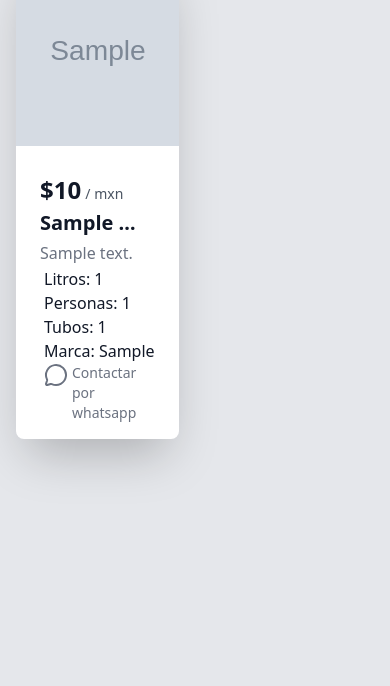
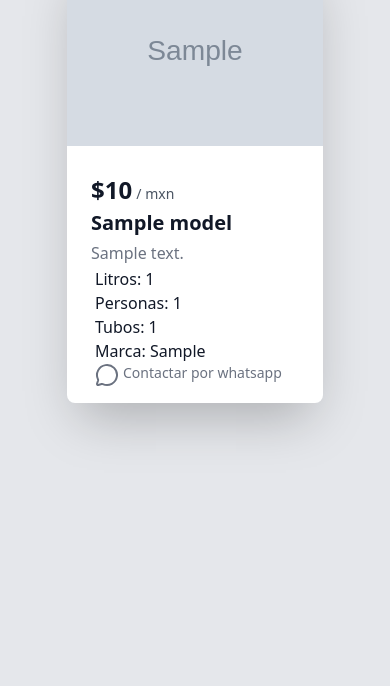
Before and after one commit to MrNemod/catalogoPublic, a Django app: page / in a window 390 px wide. Shown: the part 158-844 px from the top of the page. Run offline with Django 5.2, Linux system fonts and the light colour scheme; tables that the repository leaves empty hold one stand-in row (values such as "Sample post"); grey boxes marked "Sample" are stand-in pictures; some libraries are stand-ins or nearby versions.

Commit message:
Solucionado que el grid haga las cards pequenas

```diff
--- a/DjangoProject/settings.py
+++ b/DjangoProject/settings.py
@@ -31,7 +31,7 @@ IMAGEKIT_URL_ENDPOINT = os.getenv("IMAGEKIT_URL_ENDPOINT")
 IMAGEKIT_FOLDER = os.getenv("IMAGEKIT_FOLDER")
 
 # SECURITY WARNING: don't run with debug turned on in production!
-DEBUG = False
+DEBUG = True
 
 ALLOWED_HOSTS = [os.getenv("ALLOWED_HOSTS")]
 
--- a/theme/templates/index.html
+++ b/theme/templates/index.html
@@ -4,7 +4,7 @@
 <!-- CARDS para productos -->
 <div class="antialiased text-gray-900 h-full flex w-full justify-center items-center">
 
-  <div class="bg-gray-200 grid gap-8 grid-cols-2 sm:grid-cols-2 md:grid-cols-3 lg:grid-cols-4 xl:grid-cols-5 p-4 md:p-2 xl:p-5">
+  <div class="bg-gray-200 grid gap-8 grid-cols-1 sm:grid-cols-2 md:grid-cols-3 lg:grid-cols-4 xl:grid-cols-5 p-4 md:p-2 xl:p-5">
 {% for heater in heaters %}
         <div class="relative bg-white rounded-lg overflow-hidden shadow-2xl group transition-transform duration-300 hover:translate-y-[-10px] justify-self-center w-full">
           <div class="h-48 w-full overflow-hidden">
```
